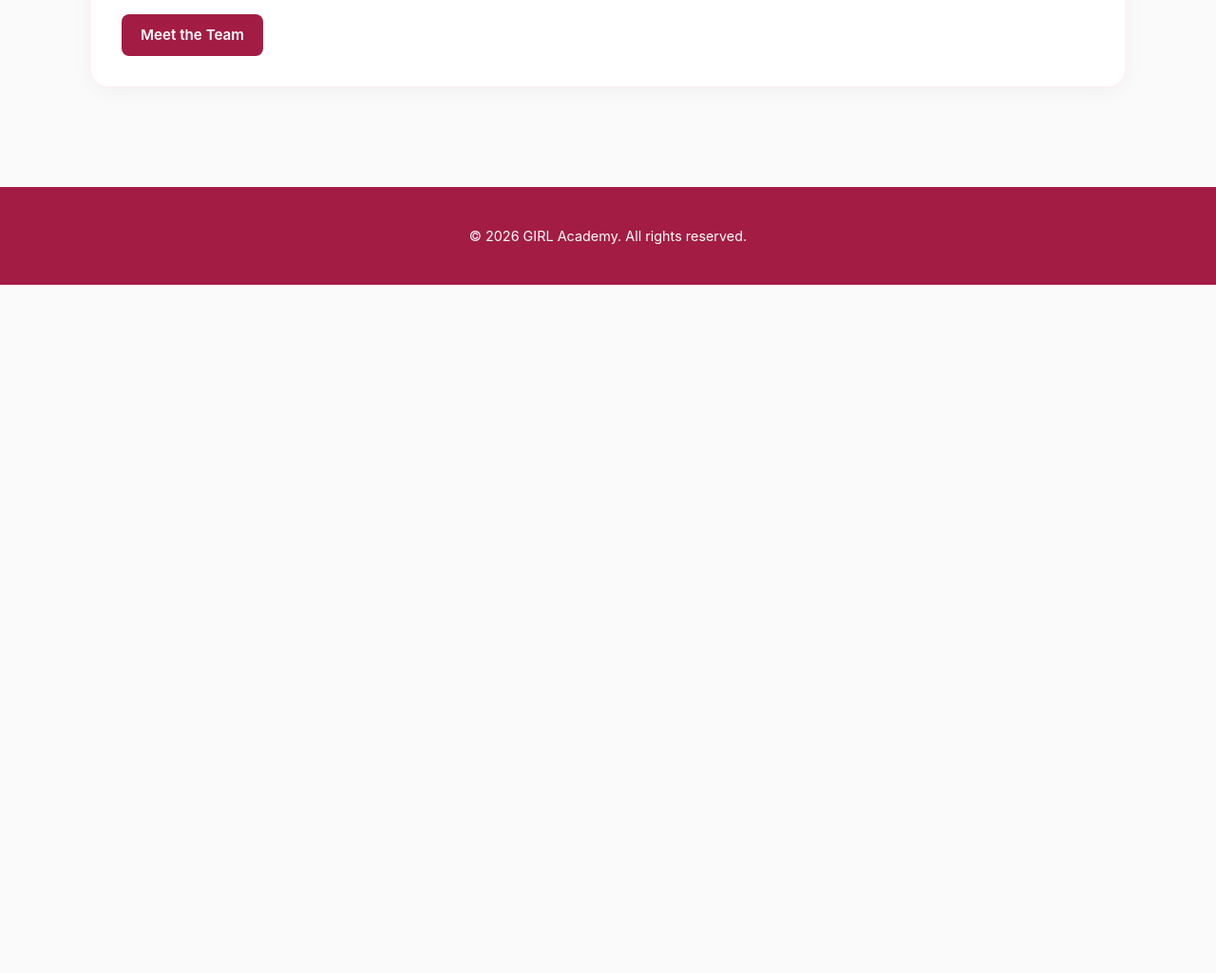
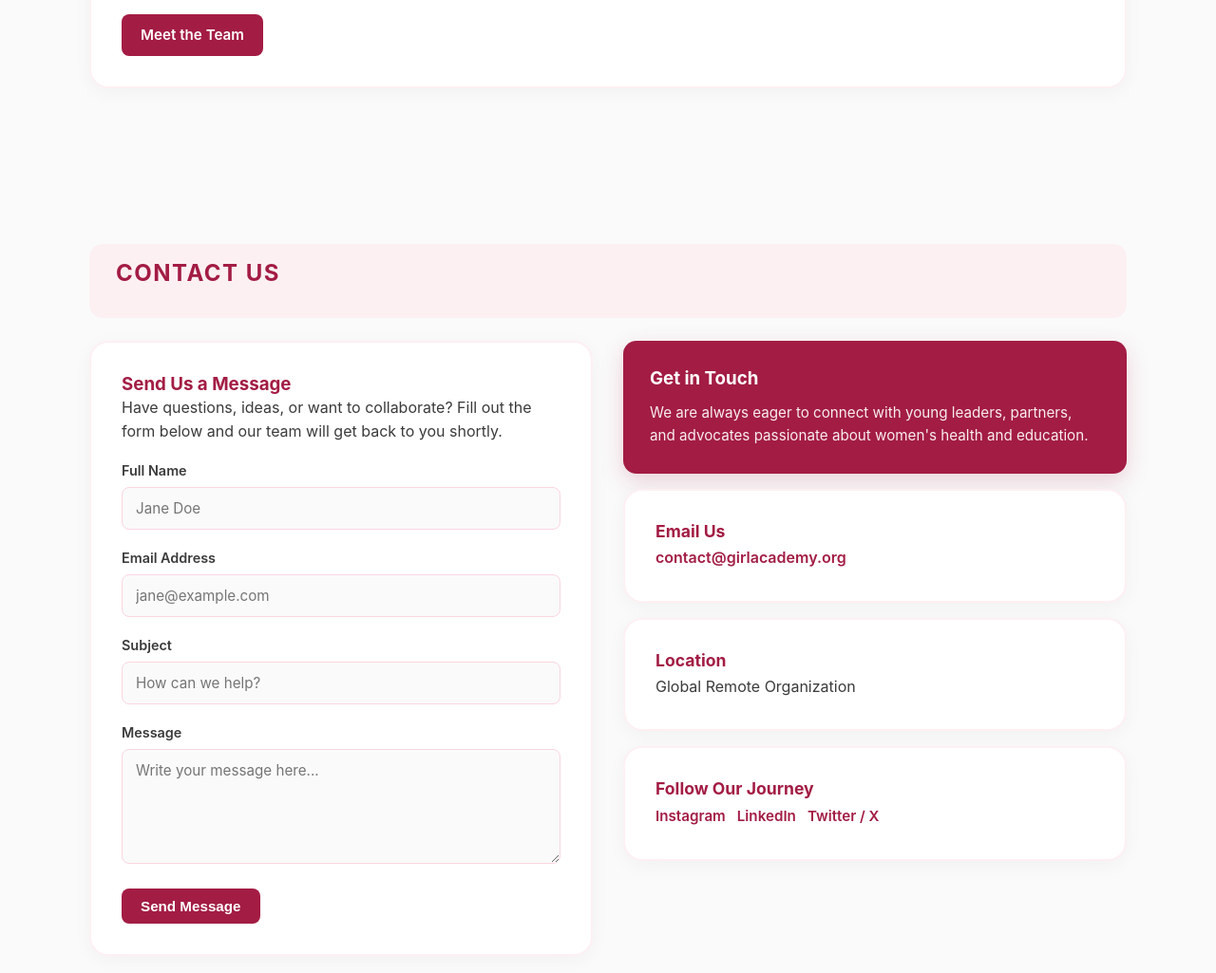
Before and after one commit to rishitaagarwal82-oss/girl-academy-website, a plain HTML site: page index.html in a window 1280 px wide. Shown: the part 2495-3520 px from the top of the page at 95% size. Before the commit the page ends 2795 px from the top, so only its background shows below. Drawn offline with Linux system fonts and the light colour scheme.

Commit message:
contact.html

```diff
--- a/css/style.css
+++ b/css/style.css
@@ -279,3 +279,82 @@ footer {
 footer p {
   font-size: 0.9rem;
 }
+/* ==========================================================================
+   CONTACT SECTION STYLES
+   ========================================================================== */
+.contact-info-list {
+  display: flex;
+  flex-direction: column;
+  gap: 16px;
+}
+
+.contact-card h4 {
+  font-size: 1.1rem;
+  margin-bottom: 4px;
+}
+
+.contact-card a {
+  color: var(--color-primary);
+  font-weight: 600;
+}
+
+.contact-card a:hover {
+  text-decoration: underline;
+}
+
+.social-links {
+  display: flex;
+  gap: 12px;
+  margin-top: 6px;
+}
+
+.social-links a {
+  color: var(--color-primary);
+  font-weight: 600;
+  font-size: 0.95rem;
+}
+
+/* Contact Form Styles */
+.contact-form {
+  display: flex;
+  flex-direction: column;
+  gap: 18px;
+  margin-top: 16px;
+}
+
+.form-group {
+  display: flex;
+  flex-direction: column;
+  gap: 6px;
+}
+
+.form-group label {
+  font-weight: 600;
+  font-size: 0.9rem;
+  color: var(--color-text-main);
+}
+
+.form-group input,
+.form-group textarea {
+  width: 100%;
+  padding: 12px 14px;
+  border: 1.5px solid var(--color-accent-badge);
+  border-radius: var(--radius-sm);
+  font-family: var(--font-family-base);
+  font-size: 0.95rem;
+  color: var(--color-text-main);
+  background-color: var(--color-bg-page);
+  transition: border-color 0.2s ease, outline 0.2s ease;
+}
+
+.form-group input:focus,
+.form-group textarea:focus {
+  outline: none;
+  border-color: var(--color-primary);
+  background-color: var(--color-bg-card);
+}
+
+.contact-form .btn {
+  align-self: flex-start;
+  margin-top: 8px;
+}
--- a/index.html
+++ b/index.html
@@ -1,9 +1,9 @@
+
 <!DOCTYPE html>
 <html lang="en">
 <head>
     <meta charset="UTF-8">
     <meta name="viewport" content="width=device-width, initial-scale=1.0">
-
     <title>GIRL Academy</title>
 
     <link rel="stylesheet" href="css/style.css">
@@ -11,14 +11,10 @@
 </head>
 
 <body>
-
     <header>
         <nav class="navbar">
             <div class="container navbar-container">
-
-                <a href="index.html" class="logo">
-                    GIRL Academy
-                </a>
+                <a href="index.html" class="logo">GIRL Academy</a>
 
                 <div class="nav-links">
                     <a href="pages/about.html">About</a>
@@ -31,21 +27,14 @@
                 <a href="pages/get-involved.html" class="btn btn-primary nav-quiz">
                     Find Your Path
                 </a>
-
             </div>
         </nav>
     </header>
 
-
     <main>
-
-        <!-- HERO -->
         <section class="hero">
             <div class="container">
-
-                <span class="badge-pill">
-                    GIRL Academy
-                </span>
+                <span class="badge-pill">GIRL Academy</span>
 
                 <h1>
                     Empowering girls.<br>
@@ -65,21 +54,16 @@
                         Explore the Observatory
                     </a>
                 </div>
-
             </div>
         </section>
 
-
-        <!-- ABOUT -->
         <section class="section">
             <div class="container">
-
                 <div class="section-banner">
                     <h2>About GIRL Academy</h2>
                 </div>
 
                 <div class="card-light">
-
                     <h2>WHY GIRL ACADEMY?</h2>
 
                     <p>
@@ -92,7 +76,7 @@
                     </p>
 
                     <p>
-                        <strong>This is why GIRL Academy  was born.</strong>
+                        <strong>This is why GIRL Academy was born.</strong>
                         Our organization firmly believes that young people have the drive
                         to make this change happen, which is why we target young minds.
                         At GIRL Academy we also believe that change cannot truly occur if
@@ -102,21 +86,16 @@
                         their communities.
                     </p>
                 </div>
-
             </div>
         </section>
 
-
-        <!-- GET INVOLVED -->
         <section class="section">
             <div class="container">
-
                 <div class="section-banner">
                     <h2>Find Your Path</h2>
                 </div>
 
                 <div class="grid-3">
-
                     <div class="card-crimson">
                         <h3>Volunteer</h3>
                         <p>
@@ -140,7 +119,6 @@
                             scholarships, and more.
                         </p>
                     </div>
-
                 </div>
 
                 <div style="text-align: center; margin-top: 32px;">
@@ -148,27 +126,20 @@
                         Find My Opportunity
                     </a>
                 </div>
-
             </div>
         </section>
 
-
-        <!-- OBSERVATORY -->
         <section class="section">
             <div class="container">
-
                 <div class="section-banner">
                     <h2>GIRL Observatory</h2>
                 </div>
 
                 <div class="card-light">
-
-                    <span class="badge-pill">
-                        Coming Soon
-                    </span>
+                    <span class="badge-pill">Coming Soon</span>
 
                     <h2 style="margin-top: 16px;">
-                        Explore women's health, research & discovery.
+                        Explore women's health, research &amp; discovery.
                     </h2>
 
                     <p>
@@ -177,55 +148,101 @@
                         and emerging discoveries.
                     </p>
 
-                    <a
-                        href="pages/observatory.html"
-                        class="btn btn-secondary"
-                        style="margin-top: 20px;"
-                    >
+                    <a href="pages/observatory.html" class="btn btn-secondary" style="margin-top: 20px;">
                         Explore Observatory
                     </a>
-
                 </div>
-
             </div>
         </section>
 
-
-        <!-- TEAM -->
         <section class="section">
             <div class="container">
-
                 <div class="section-banner">
                     <h2>Meet the Team</h2>
                 </div>
 
                 <div class="card-light">
-
                     <p>
                         Meet the people helping GIRL Academy grow.
                     </p>
 
-                    <a
-                        href="pages/team.html"
-                        class="btn btn-primary"
-                        style="margin-top: 20px;"
-                    >
+                    <a href="pages/team.html" class="btn btn-primary" style="margin-top: 20px;">
                         Meet the Team
                     </a>
-
                 </div>
-
             </div>
         </section>
 
+        <section class="section">
+            <div class="container">
+                <div class="section-banner">
+                    <h2>Contact Us</h2>
+                </div>
+
+                <div class="grid-2">
+                    <div class="card-light">
+                        <h3>Send Us a Message</h3>
+                        <p>Have questions, ideas, or want to collaborate? Fill out the form below and our team will get back to you shortly.</p>
+
+                        <form class="contact-form" action="#" method="POST">
+                            <div class="form-group">
+                                <label for="name">Full Name</label>
+                                <input type="text" id="name" name="name" placeholder="Jane Doe" required>
+                            </div>
+
+                            <div class="form-group">
+                                <label for="email">Email Address</label>
+                                <input type="email" id="email" name="email" placeholder="jane@example.com" required>
+                            </div>
+
+                            <div class="form-group">
+                                <label for="subject">Subject</label>
+                                <input type="text" id="subject" name="subject" placeholder="How can we help?" required>
+                            </div>
+
+                            <div class="form-group">
+                                <label for="message">Message</label>
+                                <textarea id="message" name="message" rows="5" placeholder="Write your message here..." required></textarea>
+                            </div>
+
+                            <button type="submit" class="btn btn-primary">Send Message</button>
+                        </form>
+                    </div>
+
+                    <div class="contact-info-list">
+                        <div class="card-crimson">
+                            <h3>Get in Touch</h3>
+                            <p>We are always eager to connect with young leaders, partners, and advocates passionate about women's health and education.</p>
+                        </div>
+
+                        <div class="card-light contact-card">
+                            <h4>Email Us</h4>
+                            <p><a href="mailto:contact@girlacademy.org">contact@girlacademy.org</a></p>
+                        </div>
+
+                        <div class="card-light contact-card">
+                            <h4>Location</h4>
+                            <p>Global Remote Organization</p>
+                        </div>
+
+                        <div class="card-light contact-card">
+                            <h4>Follow Our Journey</h4>
+                            <div class="social-links">
+                                <a href="#" target="_blank" rel="noopener">Instagram</a>
+                                <a href="#" target="_blank" rel="noopener">LinkedIn</a>
+                                <a href="#" target="_blank" rel="noopener">Twitter / X</a>
+                            </div>
+                        </div>
+                    </div>
+                </div>
+            </div>
+        </section>
     </main>
-
 
     <footer>
         <div class="container">
             <p>© 2026 GIRL Academy. All rights reserved.</p>
         </div>
     </footer>
-
 </body>
 </html>
```
Also changed, not shown: pages/contact.html (+39 -0 lines).
